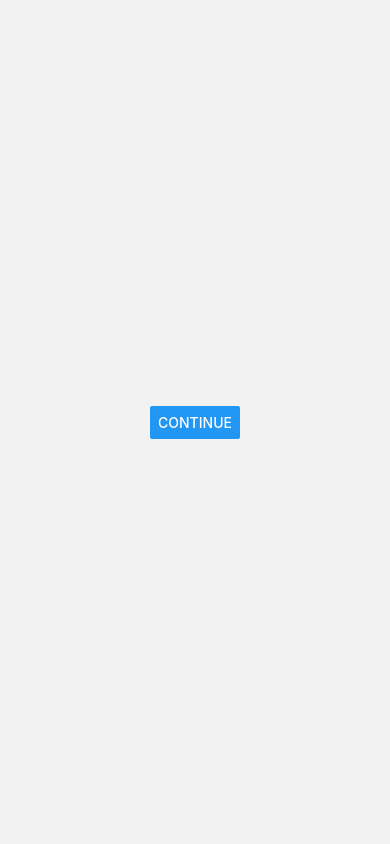
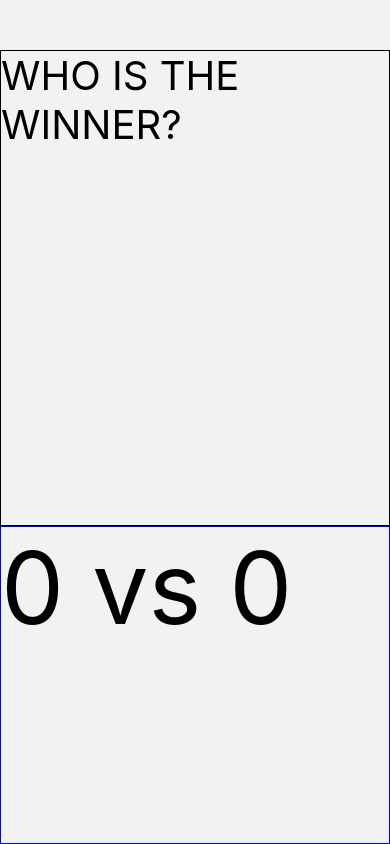
Before and after one commit to idanbendavid/scoreboard, a React Native app: screen /welcome in a window 390 px wide. Built offline with nearby package versions, Linux system fonts and the light colour scheme.

Commit message:
style and syntax changes

```diff
--- a/src/components/points/americanFootballPoints.js
+++ b/src/components/points/americanFootballPoints.js
@@ -170,9 +170,10 @@ const americanFootballStyles = StyleSheet.create({
     points: {
         backgroundColor: 'grey',
         color: 'black',
-        fontSize: 30,
-        borderRadius: 25,
-        marginVertical: 5
+        fontSize: 25,
+        borderRadius: 20,
+        marginVertical: 3,
+        padding: 5,
     },
     afterTD: {
         fontSize: 14,
--- a/src/components/points/basketballPoints.js
+++ b/src/components/points/basketballPoints.js
@@ -112,8 +112,9 @@ const basketballStyles = StyleSheet.create({
     points: {
         backgroundColor: 'grey',
         color: 'black',
-        fontSize: 30,
-        borderRadius: 25,
+        fontSize: 25,
+        borderRadius: 20,
+        padding: 5,
         marginVertical: 5
     }
 })
--- a/src/components/points/teamScores.js
+++ b/src/components/points/teamScores.js
@@ -99,8 +99,9 @@ const styles = StyleSheet.create({
     points: {
         backgroundColor: 'grey',
         color: 'black',
-        fontSize: 40,
-        borderRadius: 30
+        fontSize: 30,
+        padding:5,
+        borderRadius: 20
     }
 })
 
--- a/src/components/screens/gameSettings.js
+++ b/src/components/screens/gameSettings.js
@@ -37,14 +37,9 @@ const GameSettings = ({ navigation, route }) => {
 
   return (
     <View>
-      {/* create sign state after server setup */}
-      {/* {isSignedIn && */}
-        <View>
-          <Pressable onPress={() => navigation.navigate(`Sign In`)}>
-            <Text style={styles.signInButton}>Sign In</Text>
-          </Pressable>
-        </View>
-      {/* } */}
+      <Pressable onPress={() => navigation.navigate("Sign In")}>
+        <Text>Sign In</Text>
+      </Pressable>
       <View style={styles.teamsContainer}>
         <Text style={styles.labels}>Home Team:</Text>
         <Controller
--- a/src/components/screens/loadingScreen.js
+++ b/src/components/screens/loadingScreen.js
@@ -1,5 +1,5 @@
 import React, { useEffect } from 'react';
-import { View, Image, StyleSheet, Button } from 'react-native';
+import { View, StyleSheet, Text } from 'react-native';
 import { useNavigation } from '@react-navigation/native';
 import setOrientation from '../common/orientation';
 import * as ScreenOrientation from 'expo-screen-orientation';
@@ -16,28 +16,35 @@ const LoadingScreen = () => {
       ScreenOrientation.unlockAsync();
     };
   }, []);
-
   return (
-    <View style={styles.container}>
-      <Image style={styles.backgroundImage} />
-      <Button title="Continue"  onPress={() => {
-        navigation.navigate("Sport");
-      }} />
+    <View style={styles.container} onTouchStart={() => { navigation.navigate("Sport"); }}>
+      <Text style={styles.welcomeTitle}>who is the winner?</Text>
+      <Text style={styles.welcomeScore}>0&nbsp;vs&nbsp;0</Text>
     </View>
   );
 }
 
 const styles = StyleSheet.create({
   container: {
-    flex: 1,
-    alignItems: 'center',
-    justifyContent: 'center',
+    flex: 5,
+    flexDirection: 'column',
+    marginTop: 50
   },
-  backgroundImage: {
-    position: 'absolute',
-    width: '100%',
-    height: '100%',
+  welcomeTitle: {
+    borderColor: 'black',
+    borderWidth: 1,
+    fontSize: 40,
+    textTransform: 'uppercase',
+    flex: 3,
+    flexDirection:'column',
   },
+  welcomeScore: {
+    borderColor: 'blue',
+    borderWidth: 1,
+    fontSize: 100,
+    flex: 2,
+
+  }
 });
 
 export default LoadingScreen;
```
